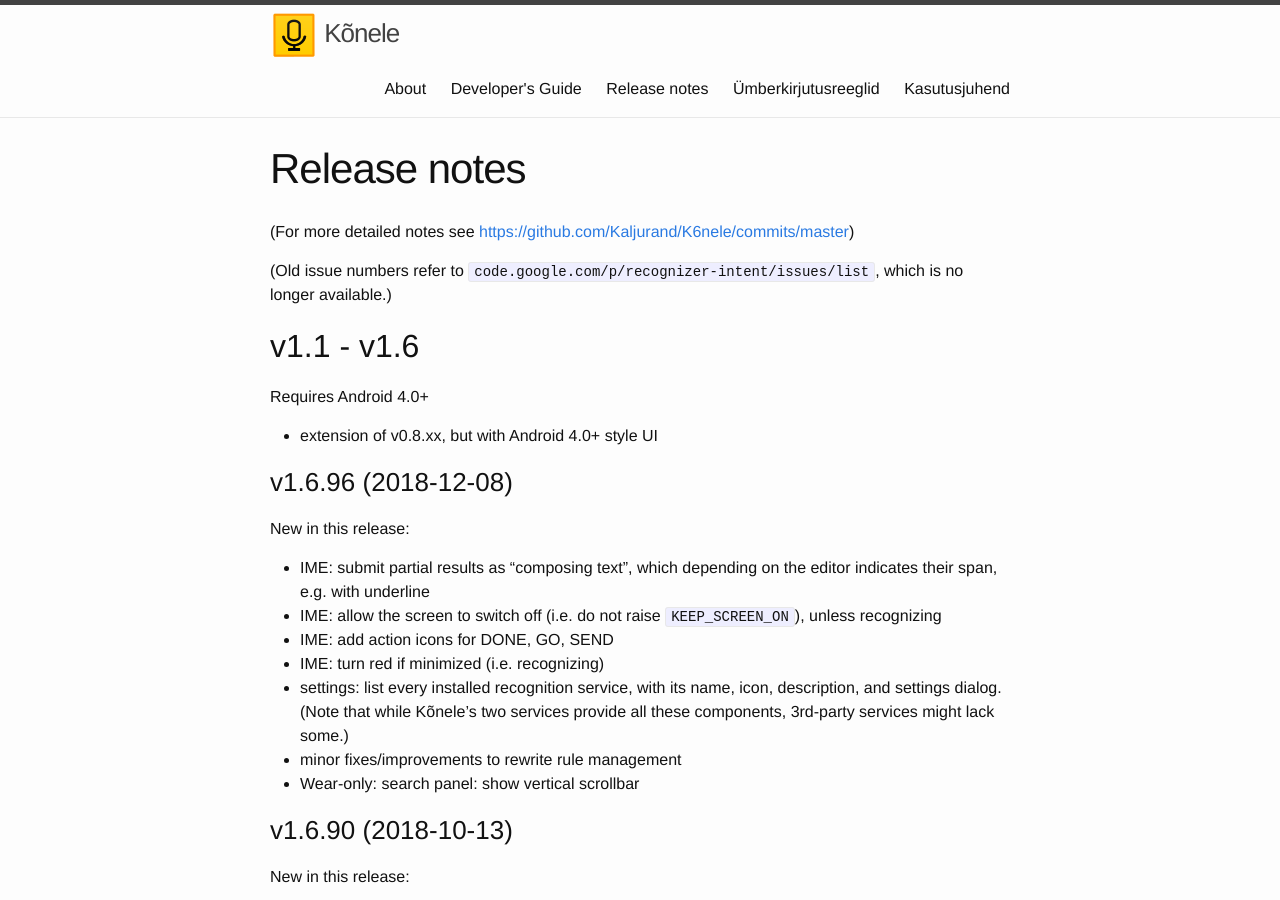
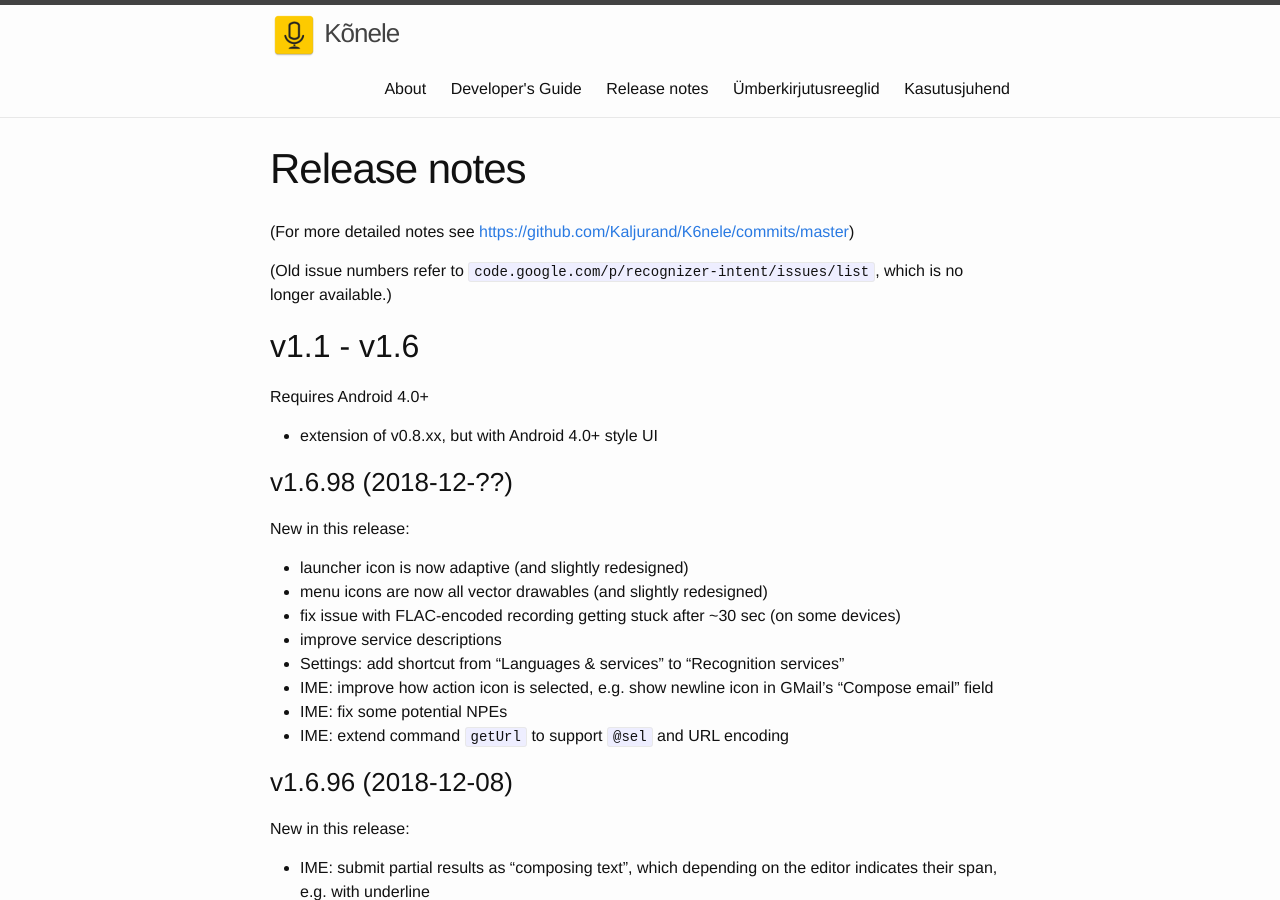
Before and after one commit to Kaljurand/K6nele, a Jekyll site: the page built from docs/en/release_notes.md, in a window 1280 px wide and 900 px high. Built offline with Jekyll 4.4.1, drawn with Linux system fonts in a browser that asks for light colours.

Commit message:
Add draft release notes for the next release

```diff
--- a/docs/en/release_notes.md
+++ b/docs/en/release_notes.md
@@ -12,6 +12,19 @@ title: Release notes
 Requires Android 4.0+
 
 - extension of v0.8.xx, but with Android 4.0+ style UI
+
+### v1.6.98 (2018-12-??)
+
+New in this release:
+
+- launcher icon is now adaptive (and slightly redesigned)
+- menu icons are now all vector drawables (and slightly redesigned)
+- fix issue with FLAC-encoded recording getting stuck after ~30 sec (on some devices)
+- improve service descriptions
+- Settings: add shortcut from "Languages & services" to "Recognition services"
+- IME: improve how action icon is selected, e.g. show newline icon in GMail's "Compose email" field
+- IME: fix some potential NPEs
+- IME: extend command ``getUrl`` to support ``@sel`` and URL encoding
 
 ### v1.6.96 (2018-12-08)
 
```
Also changed, not shown: images/ic_launcher.png.
